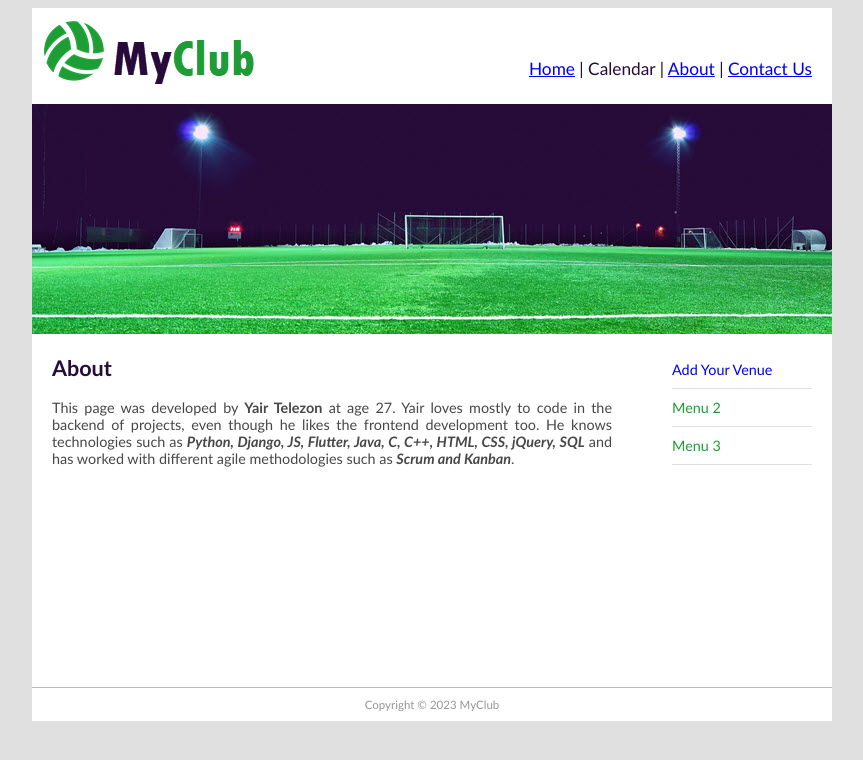
After one commit to yairtele/first_django_project, a Django app: page /about/ in a window 1280 px wide. The commit adds this page. Shown: the top 760 px of the page, without its empty margins (208-1071 px from the left). Run offline with Django 3.2, Linux system fonts and the light colour scheme.

Commit message:
Addition of About html and update of urls and views to include it

```diff
--- /dev/null
+++ b/myclub_root/myclub_site/about.py
@@ -0,0 +1,9 @@
+from django import forms
+from django.shortcuts import render
+from django.http import HttpResponseRedirect
+from django.core.mail import send_mail, get_connection
+
+def about(request):
+    return render(request,
+        'about/about.html',
+        )
--- /dev/null
+++ b/myclub_root/myclub_site/templates/about/about.html
@@ -0,0 +1,11 @@
+{% extends "base.html" %}
+
+{% block title %}Contact Us{% endblock title %}
+
+{% block content %}
+<h1>About</h1>
+
+  <p>
+    This page was developed by <b>Yair Telezon</b> at age 27. Yair loves mostly to code in the backend of projects, even though he likes the frontend development too. He knows technologies such as <b><i>Python, Django, JS, Flutter, Java, C, C++, HTML, CSS, jQuery, SQL</i></b> and has worked with different agile methodologies such as <b><i>Scrum and Kanban</i></b>.
+  </p>
+{% endblock content %}
--- a/myclub_root/myclub_site/templates/base.html
+++ b/myclub_root/myclub_site/templates/base.html
@@ -16,7 +16,9 @@
       <div id="logo"><img src="{% static 'logo.png' %}" alt="" /></div>
       <div id="top_menu">
         <a href="/">Home</a>
-        | Calendar | About |
+        | Calendar |
+        <a href="/about">About</a>
+         |
         <a href="/contact">Contact Us</a>
       </div>
       <div id="topbanner"><img src="{% static 'top_banner.jpg' %}" alt="" /></div>
--- a/myclub_root/myclub_site/urls.py
+++ b/myclub_root/myclub_site/urls.py
@@ -1,10 +1,12 @@
 from django.contrib import admin
 from django.urls import include, path
 from django.contrib.auth import views as auth_views
+from . import about
 from . import contact
 
 urlpatterns = [
     path('admin/', admin.site.urls),
+    path('about/', about.about, name='about'),
     path('contact/', contact.contact, name='contact'),
     path(
         'admin/password_reset/',
```
